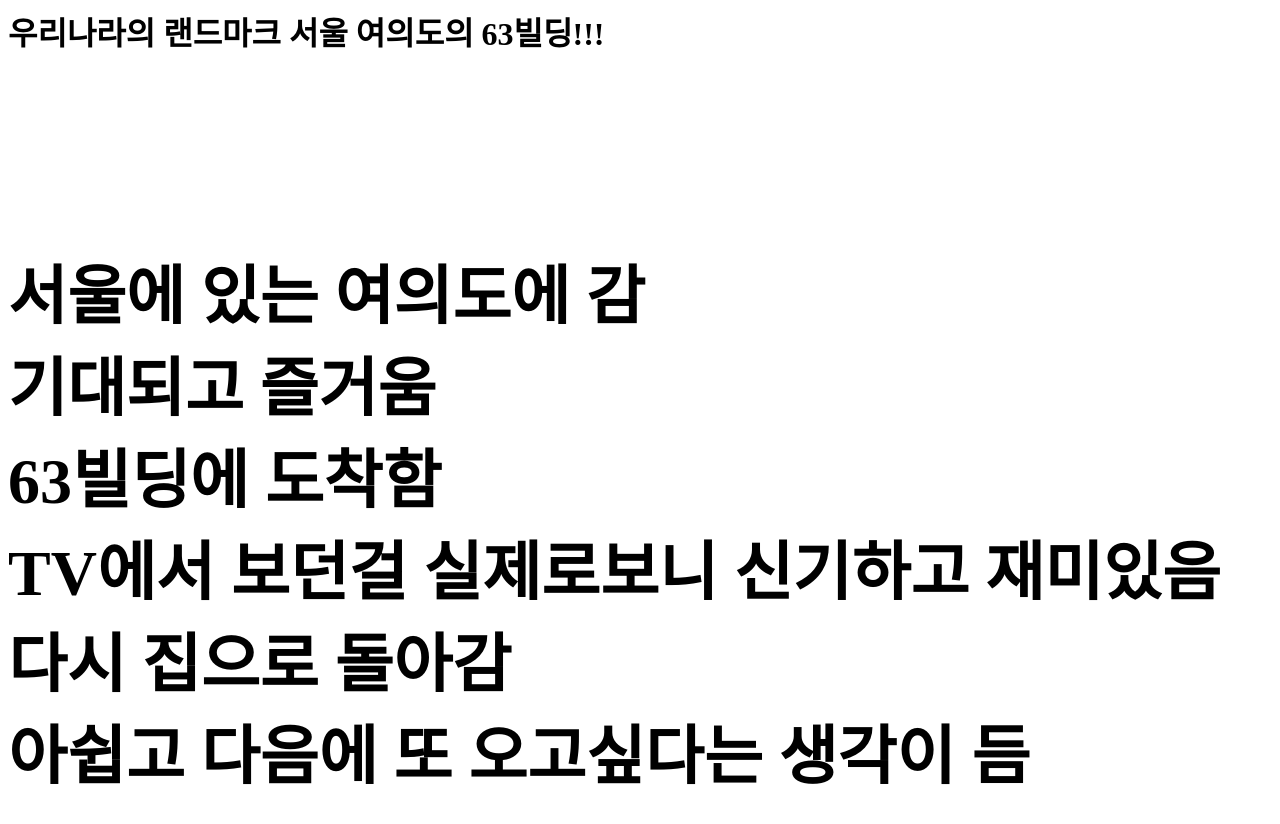
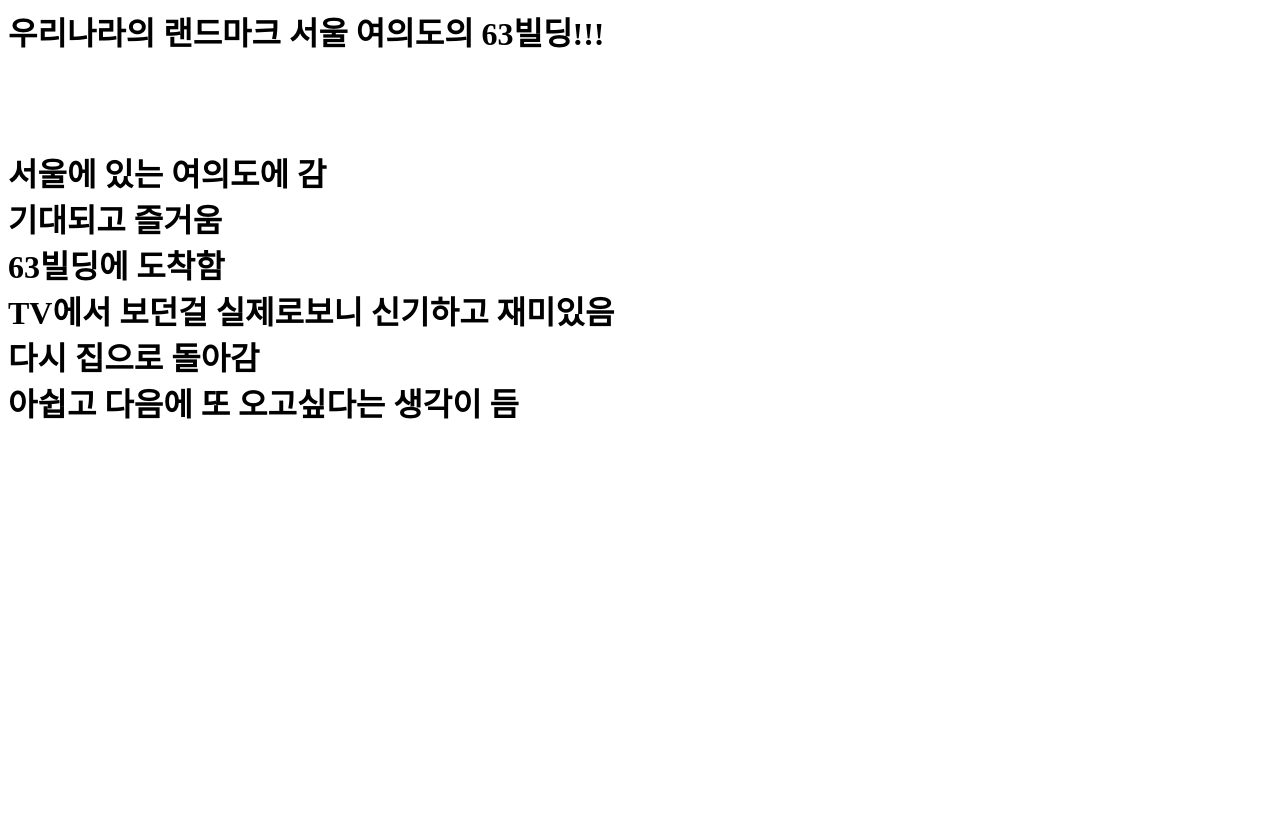
Before and after one commit to DeokjeongE/23, a plain HTML site: page index.html in a window 1280 px wide. After the commit the page ends 800 px from the top, so only its background shows below. Drawn offline with Linux system fonts and the light colour scheme.

Commit message:
명령어

```diff
--- a/index.html
+++ b/index.html
@@ -1,5 +1,5 @@
-<h1>
-<b>우리나라의 랜드마크 서울 여의도의 63빌딩!!!<b/><h1/><br/><br/>
+<h1/>
+우리나라의 랜드마크 서울 여의도의 63빌딩!!!<h1/><br/><br/>
 서울에 있는 여의도에 감<br/>
 기대되고 즐거움<br/>
 63빌딩에 도착함<br/>
```
